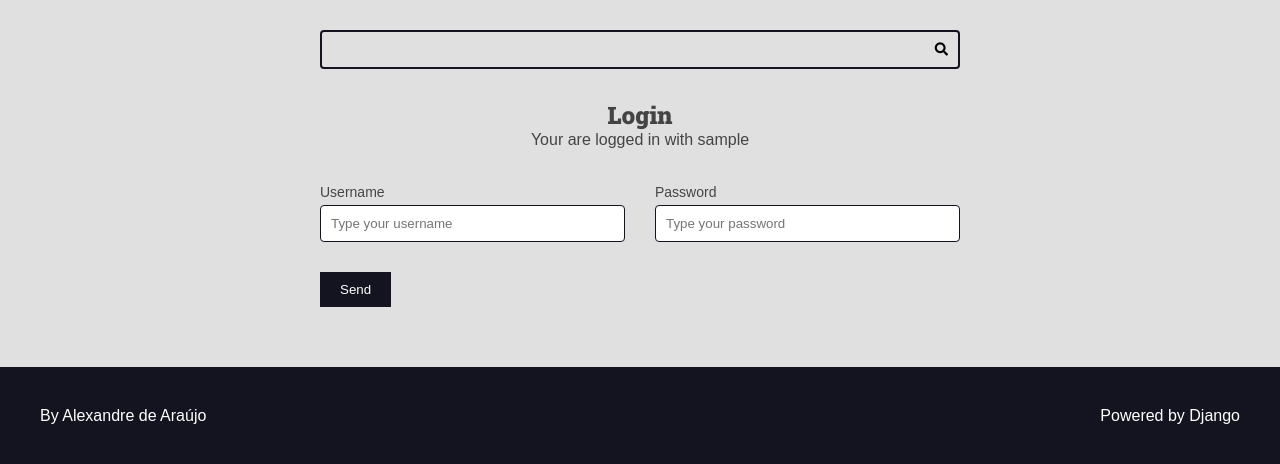
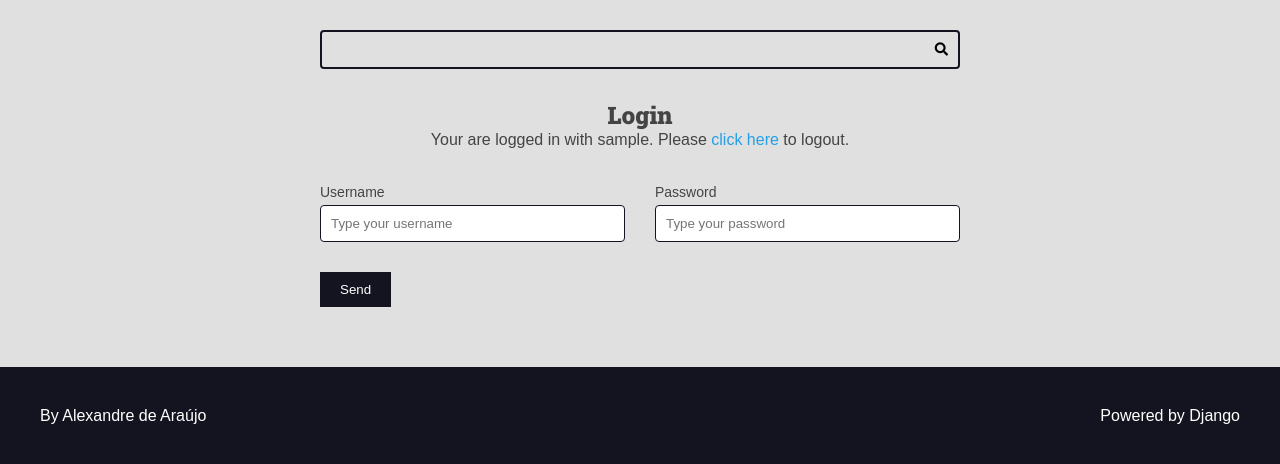
Before and after one commit to Xande26/curso-django-projeto1, a Django app: template authors/templates/authors/pages/login.html in a window 1280 px wide. Shown: the part 113-577 px from the top of the page. Run offline with Django 5.2, Linux system fonts and the light colour scheme; the template is opened without the code that fills it: values that come from a table or form of the project are taken from there, others are empty; the visitor is signed in with stand-in values (Sample User, id 1).

Commit message:
login and logout update

```diff
--- a/authors/templates/authors/pages/login.html
+++ b/authors/templates/authors/pages/login.html
@@ -6,10 +6,16 @@
   <div class="main-content center container">
     <h2>Login</h2>
     {% if request.user.is_authenticated %}
-      <p>
+      <div>
         Your are logged in with
-        {{ request.user.username }}
-      </p>
+        {{ request.user.username }}.
+        Please
+        <form class="inline-form" action="{% url "authors:logout" %}" method='POST'>
+          {% csrf_token %}
+          <input type="hidden" name="username" value='{{ request.user.username }}'>
+        <button class="plaintext-button" type="submit"> click here </button>
+      </form> to logout.
+      </div>
     {% endif %}
   </div>
 
--- a/authors/urls.py
+++ b/authors/urls.py
@@ -9,4 +9,5 @@ urlpatterns = [
     path('register/create/', views.register_create, name='register_create'),
     path('login/', views.login_view, name='login'),
     path('login/create/', views.login_create, name='login_create'),
+    path('logout/', views.logout_view, name='logout'),
 ]
--- a/base_static/global/css/styles.css
+++ b/base_static/global/css/styles.css
@@ -325,6 +325,20 @@ h6 {
     background: var(--color-primary-dark);
     color: var(--color-white);
 }
+
+.inline-form{
+    display: inline;
+}
+
+.plaintext-button{
+    display: inline;
+    border: none;
+    background: none;
+    cursor: pointer;
+    color: var(--color-primary);
+    font-size: 1.6rem;
+}
+
 /* Messages */
 .messages-container{
     display: flex;
```
Also changed, not shown: authors/views.py (+15 -1 lines).
